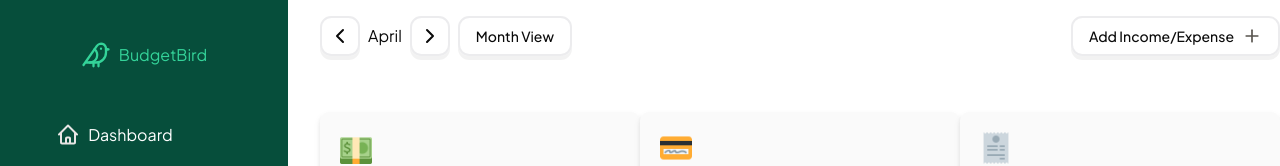
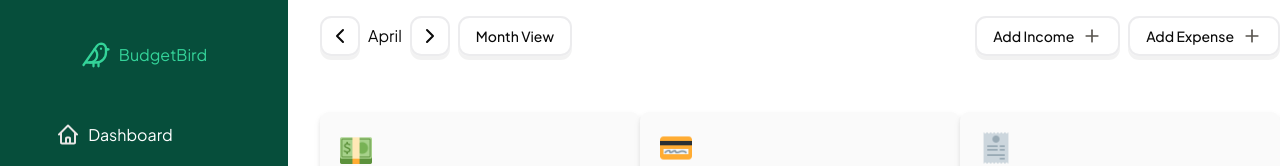
Before and after one commit to Theonlyhamstertoh/budgetbird, a Next.js app: page /transaction in a window 1280 px wide. Shown: the top 166 px of the page. Built offline with nearby package versions, Linux system fonts and the light colour scheme.

Commit message:
separated add expense into add income add expense

```diff
--- a/src/app/(main)/transaction/page.tsx
+++ b/src/app/(main)/transaction/page.tsx
@@ -2,8 +2,6 @@
 import { useState, useEffect } from "react";
 import OverviewCard from "@/src/components/transaction/overview-card";
 import TransactionsTopBar from "@/src/components/transactions-top-bar";
-import { Button } from "@/src/components/ui/button";
-import { ChevronLeftIcon, ChevronRightIcon } from "lucide-react";
 import { useBudgetStore } from "../../store";
 
 type Transaction = {
--- a/src/app/store.ts
+++ b/src/app/store.ts
@@ -65,6 +65,8 @@ interface BudgetState {
     categories: CategoryProps[];
     transactions: TransactionProp[];
     selectedMonth: number;
+    prevMonth: () => void;
+    nextMonth: () => void;
     editSavings: (money: number) => void;
     editIncome: (money: number) => void;
     addTransaction: (props: Omit<TransactionProp, "id">) => void;
--- a/src/components/category-drawer.tsx
+++ b/src/components/category-drawer.tsx
@@ -24,7 +24,9 @@ export function CategoryDrawer({ open, children }: { open?: boolean; children: R
 
     return (
         <Drawer>
-            <DrawerTrigger className="w-full">{children}</DrawerTrigger>
+            <DrawerTrigger className="w-full" asChild>
+                {children}
+            </DrawerTrigger>
             <DrawerContent className="bg-[#FAF8F5] flex justify-center items-center">
                 <DrawerHeader className="max-w-md w-full ">
                     <DrawerTitle className="text-2xl text-center">Add new Category</DrawerTitle>
--- a/src/components/transactions-top-bar.tsx
+++ b/src/components/transactions-top-bar.tsx
@@ -93,20 +93,21 @@ function TransactionsTopBar() {
             >
                 Month View
             </Button>
+            <div className="ml-auto flex gap-2">
                 <Drawer>
                     <DrawerTrigger asChild>
                         <Button
                             variant={"ghost"}
-                        className="border-2 ml-auto   border-zinc-200/70 rounded-lg flex items-center"
+                            className="border-2   border-zinc-200/70 rounded-lg flex items-center"
                             style={{ boxShadow: "0px 4px 0px 0 rgba(0,0,0,0.05)" }}
                         >
-                        Add Income/Expense
+                            Add Income
                             <PlusIcon className="ml-2 size-5 text-stone-600" />
                         </Button>
                     </DrawerTrigger>
                     <DrawerContent className="bg-[#FAF8F5] flex justify-center items-center">
                         <DrawerHeader className="max-w-md w-full ">
-                        <DrawerTitle className="text-2xl text-center"> Add Income/Expense</DrawerTitle>
+                            <DrawerTitle className="text-2xl text-center"> Add Income</DrawerTitle>
                         </DrawerHeader>
                         <DrawerFooter className="max-w-md w-full">
                             <InputField label="Name" placeholder="" value={name} setValue={setName} />
@@ -136,11 +137,81 @@ function TransactionsTopBar() {
                                 <button
                                     onClick={() => {
                                         addTransaction({ category, amount, date, name, type: "Income" });
+                                        setAmount(0);
+                                        setName("");
+                                        setDate(new Date());
+                                        setCategory("");
                                     }}
                                     className="rounded-xl w-full h-12 py-3 mt-8 bg-emerald-700 border-[1.5px] border-emerald-700 text-white font-medium"
                                     style={{ boxShadow: "0px 4px 0px 0 #03593e" }}
                                 >
-                                Save Transaction
+                                    Save Income
+                                </button>
+                            </DrawerClose>
+
+                            <DrawerClose>
+                                <button
+                                    className="rounded-xl h-12 py-3 my-2 w-full bg-white border-[1.5px] font-medium border-zinc-200"
+                                    style={{ boxShadow: "0px 4px 0px 0 rgba(0,0,0,0.05)" }}
+                                >
+                                    Cancel
+                                </button>
+                            </DrawerClose>
+                        </DrawerFooter>
+                    </DrawerContent>
+                </Drawer>
+                <Drawer>
+                    <DrawerTrigger asChild>
+                        <Button
+                            variant={"ghost"}
+                            className="border-2  border-zinc-200/70 rounded-lg flex items-center"
+                            style={{ boxShadow: "0px 4px 0px 0 rgba(0,0,0,0.05)" }}
+                        >
+                            Add Expense
+                            <PlusIcon className="ml-2 size-5 text-stone-600" />
+                        </Button>
+                    </DrawerTrigger>
+                    <DrawerContent className="bg-[#FAF8F5] flex justify-center items-center">
+                        <DrawerHeader className="max-w-md w-full ">
+                            <DrawerTitle className="text-2xl text-center"> Add Expense</DrawerTitle>
+                        </DrawerHeader>
+                        <DrawerFooter className="max-w-md w-full">
+                            <InputField label="Name" placeholder="" value={name} setValue={setName} />
+                            <InputField label="Amount" placeholder="$0.00" value={amount} setValue={setAmount} />
+                            <Select onValueChange={(value) => setCategory(value)}>
+                                <SelectTrigger
+                                    className="w-full h-12 py-3 pl-4  bg-white border-[1.5px] font-medium border-zinc-200/70 "
+                                    style={{ boxShadow: "0px 4px 0px 0 rgba(0,0,0,0.05)" }}
+                                >
+                                    <SelectValue placeholder="Select Category" className="" />
+                                </SelectTrigger>
+                                <SelectContent>
+                                    {categories.map((cat) => (
+                                        <SelectItem value={cat.id}>{cat.name}</SelectItem>
+                                    ))}
+                                </SelectContent>
+                            </Select>
+
+                            <InputField
+                                type="date"
+                                label="Date"
+                                placeholder=""
+                                value={date.toISOString().split("T")[0]}
+                                setValue={setDate}
+                            />
+                            <DrawerClose>
+                                <button
+                                    onClick={() => {
+                                        addTransaction({ category, amount, date, name, type: "Expense" });
+                                        setAmount(0);
+                                        setName("");
+                                        setDate(new Date());
+                                        setCategory("");
+                                    }}
+                                    className="rounded-xl w-full h-12 py-3 mt-8 bg-emerald-700 border-[1.5px] border-emerald-700 text-white font-medium"
+                                    style={{ boxShadow: "0px 4px 0px 0 #03593e" }}
+                                >
+                                    Save Expense
                                 </button>
                             </DrawerClose>
 
@@ -156,6 +227,7 @@ function TransactionsTopBar() {
                     </DrawerContent>
                 </Drawer>
             </div>
+        </div>
     );
 }
 
```
Lines whose indentation alone changed are shown as unchanged.
